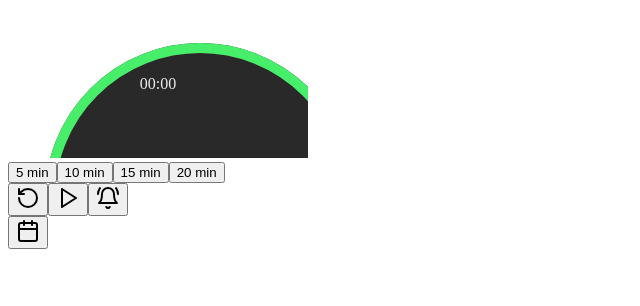
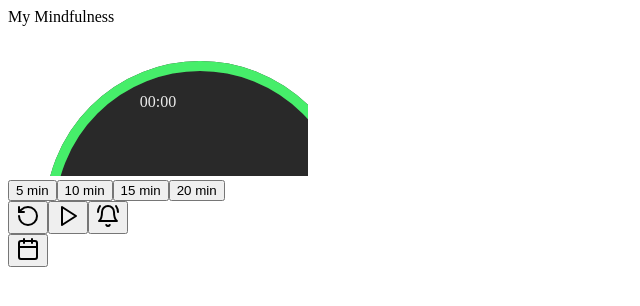
Before and after one commit to alewebcode/mymindfulness, a Next.js app: page / in a window 1280 px wide. Shown: the top 306 px of the page, without its empty margins (0-640 px from the left). Built offline with nearby package versions, Linux system fonts and the light colour scheme.

Commit message:
adicionando titulo

```diff
--- a/src/app/page.tsx
+++ b/src/app/page.tsx
@@ -97,6 +97,9 @@ export default function Home() {
         </div>
       )}
       <div className="flex justify-center flex-col items-center">
+        <div className="flex justify-center w-100 text-[#FFF] text-2xl">
+          My Mindfulness
+        </div>
         <svg className="h-96 w-96">
           <g transform="rotate(-90 100 100)">
             <circle
```
